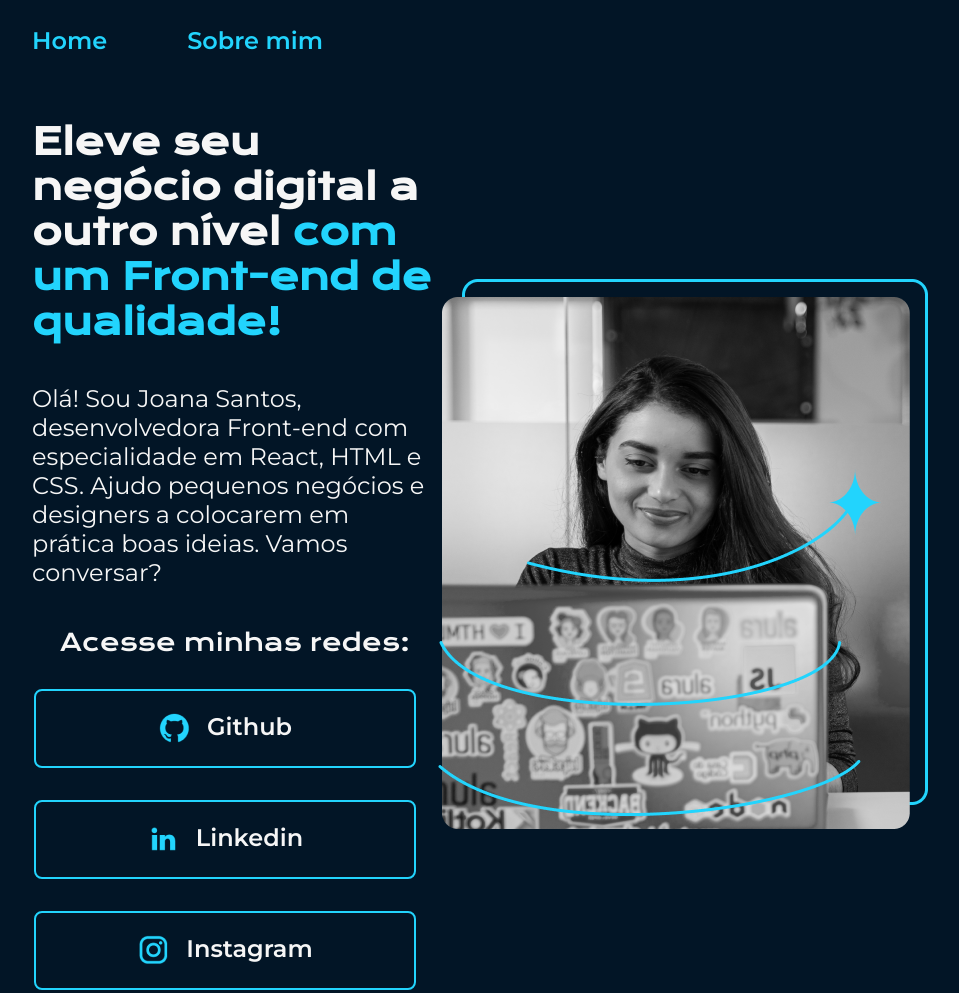
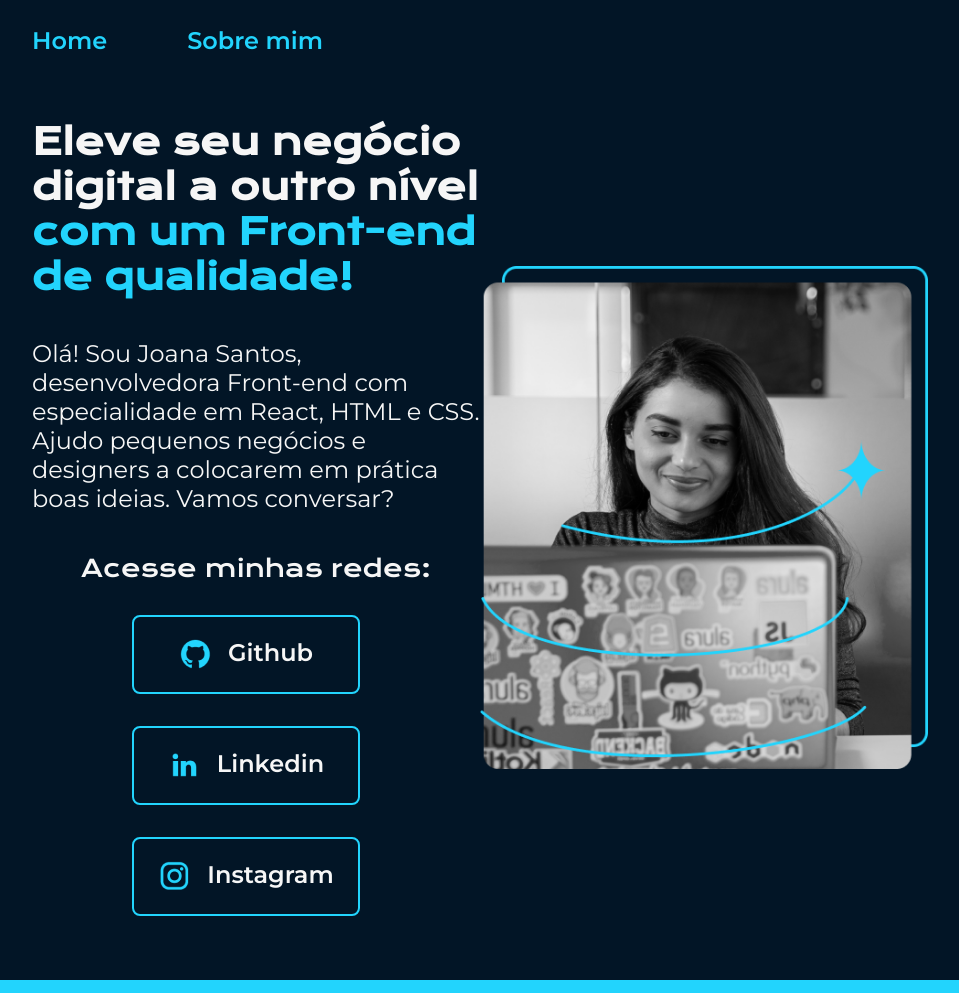
Before and after one commit to pedrohp28/meu-portifolio-alura, a plain HTML site: page index.html in a window 1280 px wide. Shown: the top 993 px of the page, without its empty margins (160-1119 px from the left). Drawn offline with nearby package versions, Linux system fonts and the light colour scheme.

Commit message:
Melhorando as unidades de medida

```diff
--- a/index.html
+++ b/index.html
@@ -20,15 +20,15 @@
             <p class="apresentacao__conteudo__texto">Olá! Sou Joana Santos, desenvolvedora Front-end com especialidade em React, HTML e CSS. Ajudo pequenos negócios e designers a colocarem em prática boas ideias. Vamos conversar?</p>
             <div class="apresentacao__conteudo__links">
                 <h2 class="apresentacao__conteudo__links__subtitulo">Acesse minhas redes:</h2>
-                <a class="apresentacao__conteudo__links__link" href="https://github.com/pedrohp28">
+                <a class="apresentacao__conteudo__links__navegacao" href="https://github.com/pedrohp28">
                     <img src="assets/github.png" alt="Logo Github">
                     Github
                 </a>
-                <a class="apresentacao__conteudo__links__link" href="https://www.linkedin.com/in/pedro-h-pereira-dev/">
+                <a class="apresentacao__conteudo__links__navegacao" href="https://www.linkedin.com/in/pedro-h-pereira-dev/">
                     <img src="assets/linkedin.png" alt="Logo Linkedin">
                     Linkedin
                 </a>
-                <a class="apresentacao__conteudo__links__link" href="https://www.instagram.com/pedro.hp28/">
+                <a class="apresentacao__conteudo__links__navegacao" href="https://www.instagram.com/pedro.hp28/">
                     <img src="assets/instagram.png" alt="Logo Instagram">
                     Instagram
                 </a>
--- a/styles/style.css
+++ b/styles/style.css
@@ -34,7 +34,7 @@ body {
 
 .cabecalho__menu__link {
     font-family: var(--fonte-secundaria);
-    font-size: 24px;
+    font-size: 1.5rem;
     font-weight: 600;
     color: var(--cor-terciaria);
     text-decoration: none;
@@ -52,19 +52,19 @@ body {
 }
 
 .apresentacao__conteudo {
-    width: 615px;
+    width: 50%;
     display: flex;
     flex-direction: column;
     gap: 40px
 }
 
 .apresentacao__conteudo__titulo {
-    font-size: 36px;
+    font-size: 2.25rem;
     font-family: var(--fonte-primaria);
 }
 
 .apresentacao__conteudo__texto {
-    font-size: 24px;
+    font-size: 1.5rem;
     font-family: var(--fonte-secundaria);
     font-weight: 400;
 }
@@ -80,23 +80,22 @@ body {
 .apresentacao__conteudo__links__subtitulo {
     font-family: var(--fonte-primaria);
     font-weight: 400;
-    font-size: 24px;
+    font-size: 1.5rem;
 }
 
-.apresentacao__conteudo__links__link {
+.apresentacao__conteudo__links__navegacao {
     display: flex;
     justify-content: center;
     gap: 16px;
     margin-right: 20px;
-    width: 378px;
+    width: 50%;
     text-align: center;
     border: 2px solid var(--cor-terciaria);
     border-radius: 8px;
-    font-size: 24px;
+    font-size: 1.5rem;
     padding: 21.5px 0;
     text-decoration: none;
     color: var(--cor-secundaria);
-    font-size: 24px;
     font-family: var(--fonte-secundaria);
     font-weight: 600;
 }
@@ -105,12 +104,16 @@ body {
     background-color: var(--cor-hover);
 }
 
+.apresentacao__foto {
+    width: 50%;
+}
+
 .rodape {
     color: black;
     background-color: var(--cor-terciaria);
     padding: 24px;
     text-align: center;
     font-family: var(--fonte-secundaria);
-    font-size: 24px;
+    font-size: 1.5rem;
     font-weight: 400;
 }
```
Also changed, not shown: about.html (+1 -1 lines).
